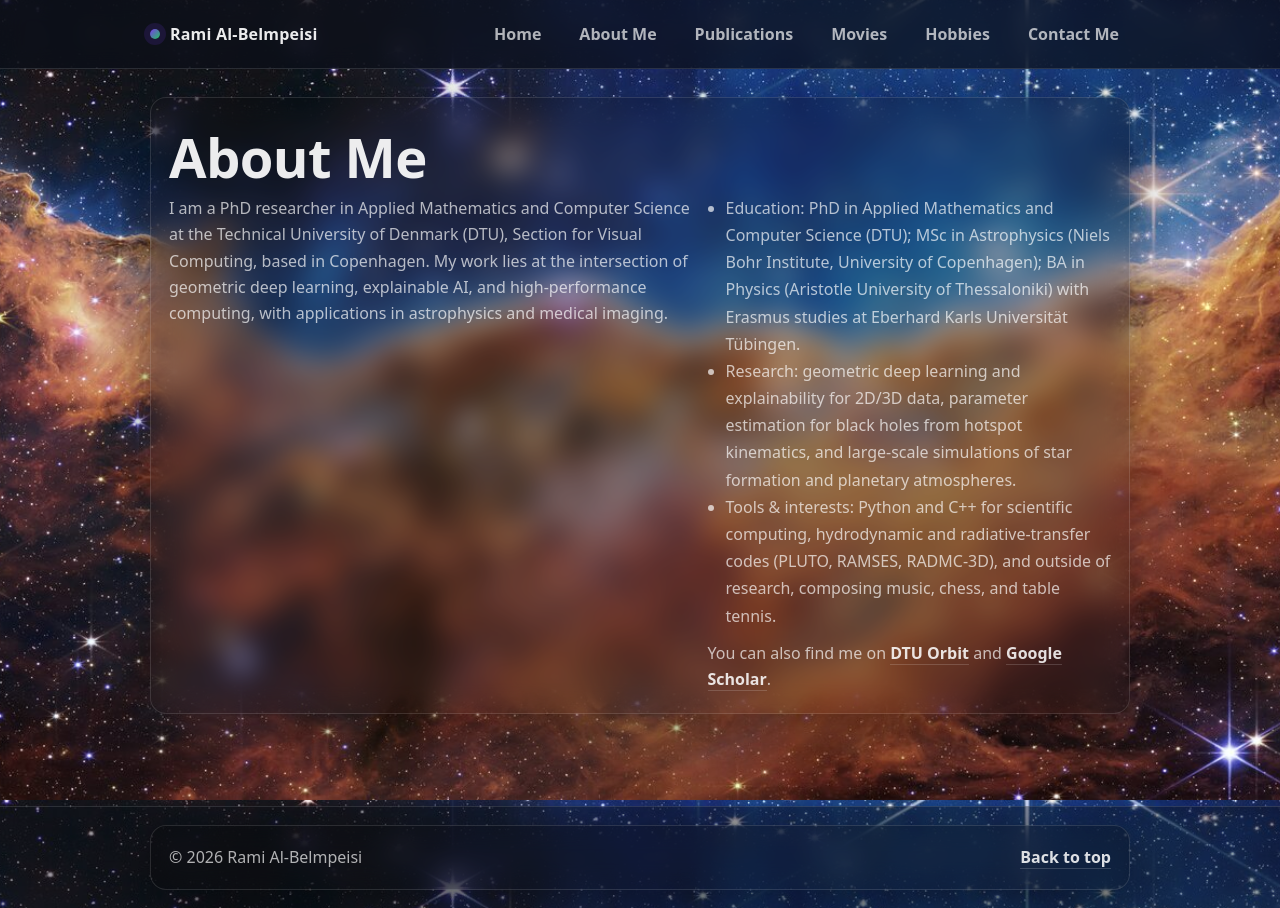
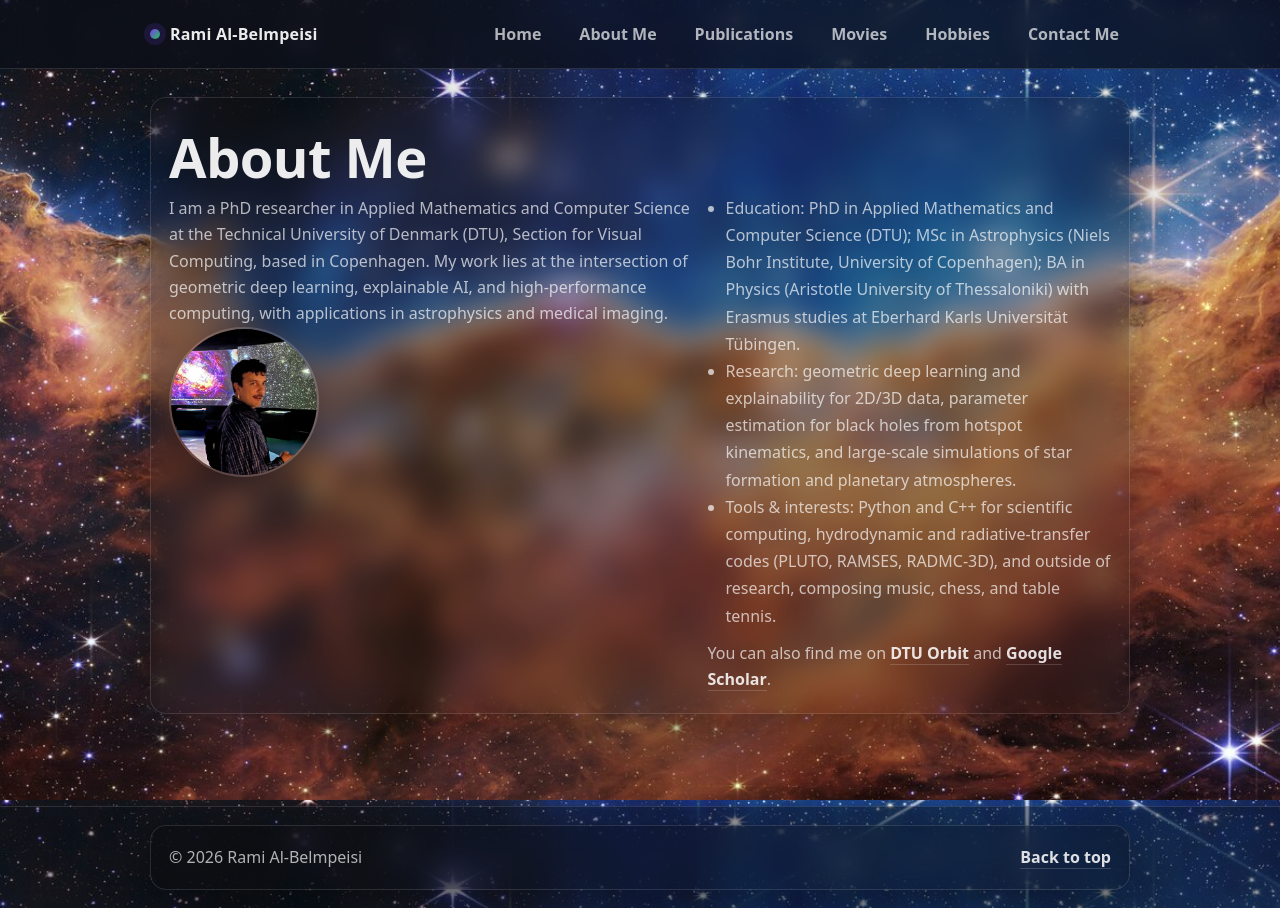
Before and after one commit to RamiAlBel/Webpage, a plain HTML site: page about.html in a window 1280 px wide. Drawn offline with Linux system fonts and the light colour scheme.

Commit message:
photo on about me

```diff
--- a/about.html
+++ b/about.html
@@ -37,6 +37,11 @@
                 My work lies at the intersection of geometric deep learning, explainable AI, and
                 high‑performance computing, with applications in astrophysics and medical imaging.
               </p>
+              <img
+                src="./images/rami2.jpg"
+                alt="Rami Al-Belmpeisi"
+                class="avatarHero"
+              />
             </div>
             <div>
               <ul class="list">
```
